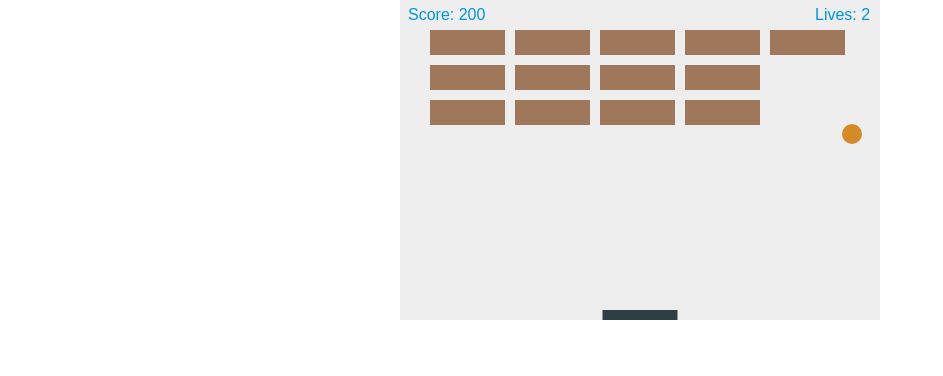
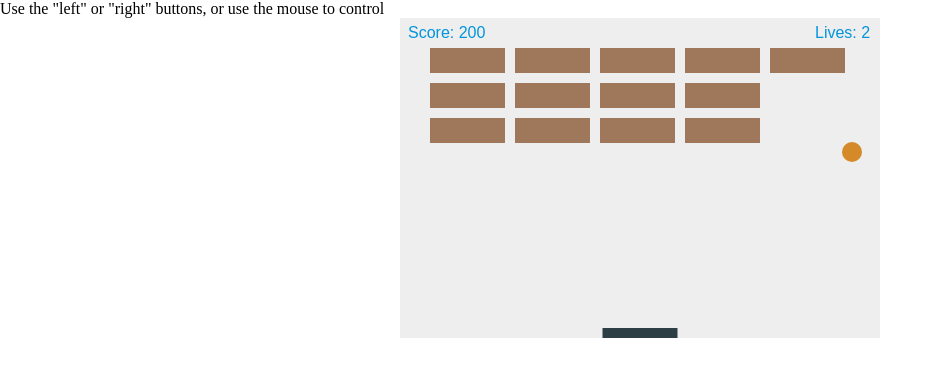
Before and after one commit to cyrox007/The-Game, a plain HTML site: page index.html in a window 1280 px wide. Shown: the whole page, without its empty margins (0-943 px from the left). Drawn offline with Linux system fonts and the light colour scheme.

Commit message:
Update index.html

```diff
--- a/index.html
+++ b/index.html
@@ -18,6 +18,7 @@
     </style>
 </head>
 <body>
+    <p>Use the "left" or "right" buttons, or use the mouse to control</p>
     <canvas id="myCanvas" width="480" height="320"></canvas>
     <script src="main.js"></script>
 </body>
```
